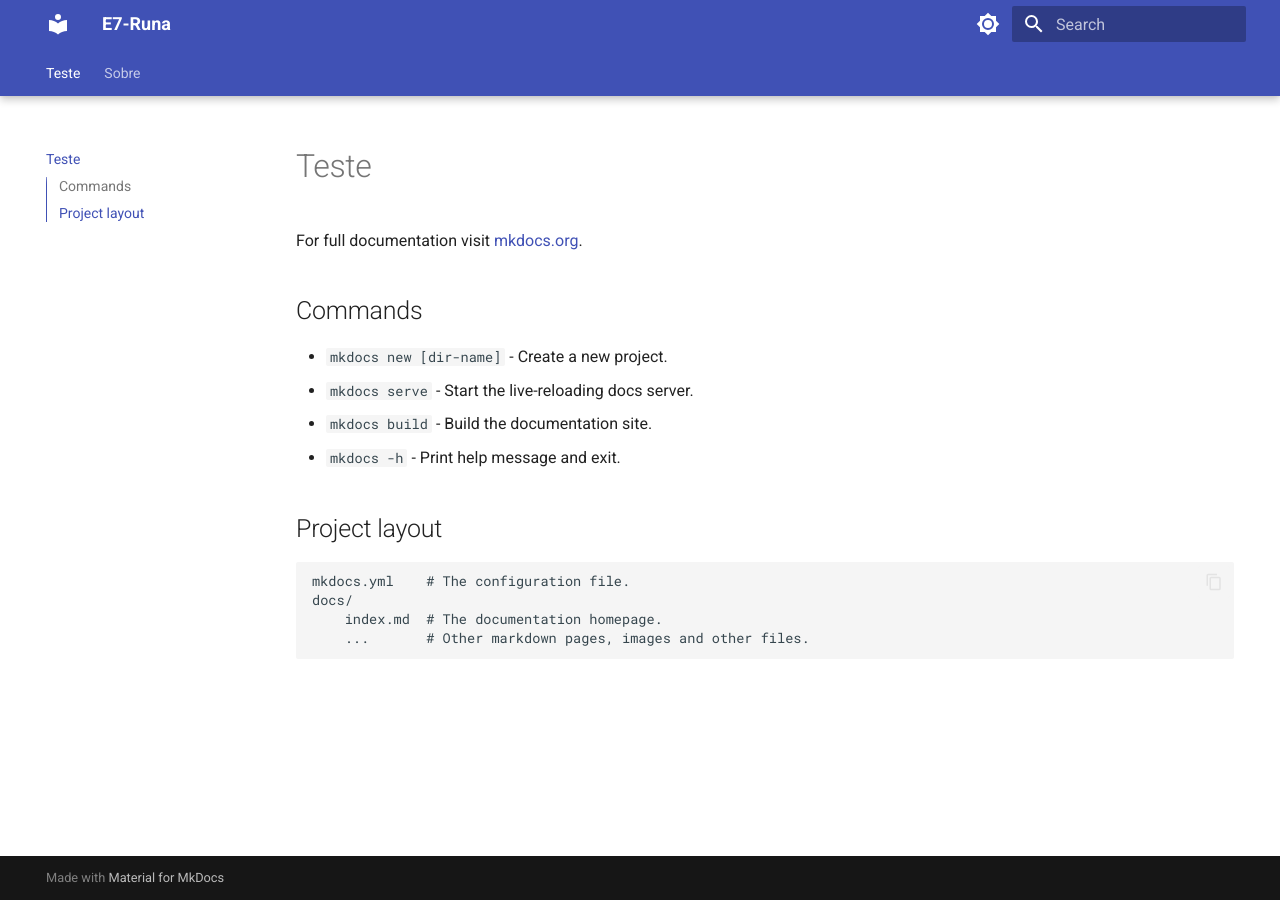
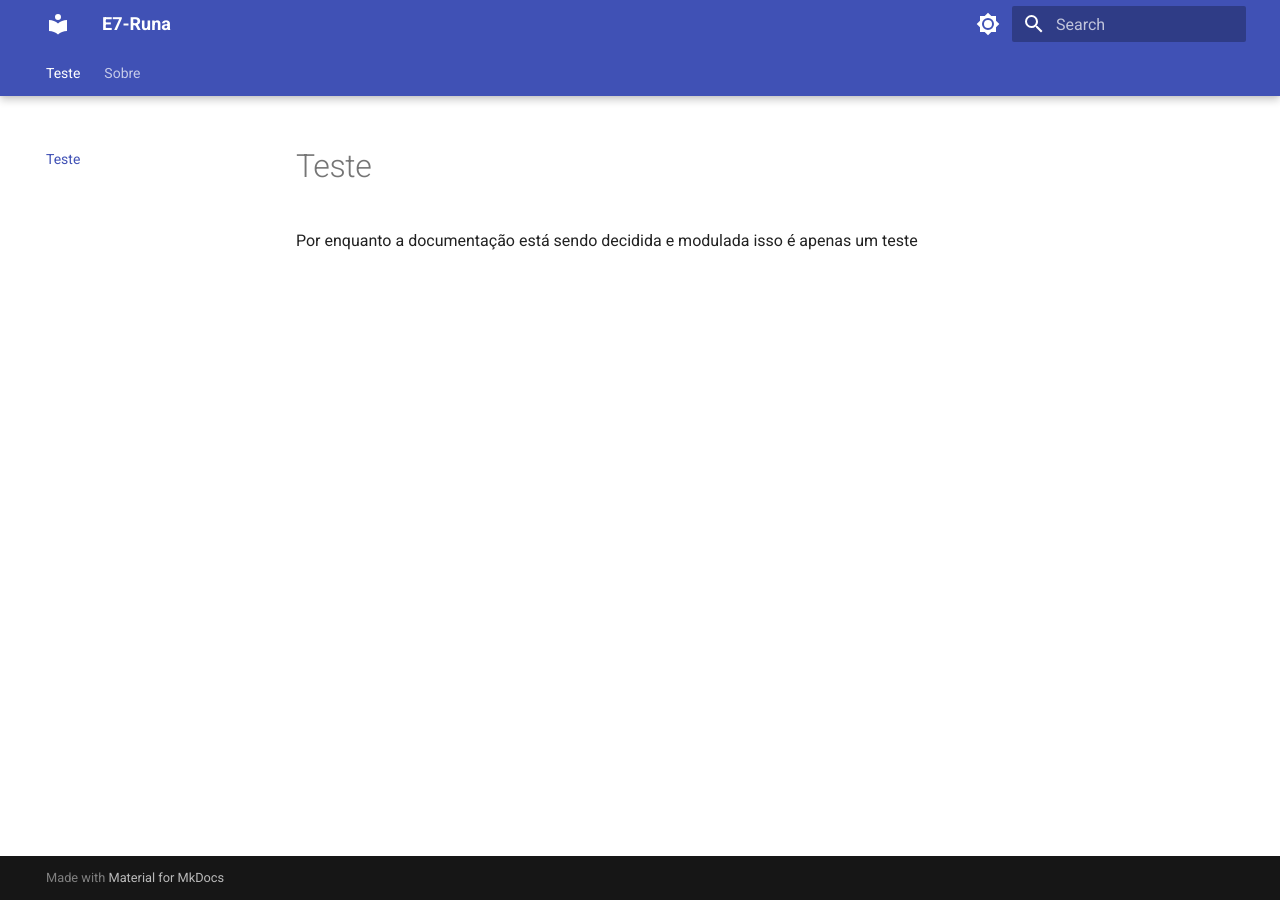
Before and after one commit to Radsfer/DocsE7Runa, an MkDocs documentation site: the page built from docs/index.md, in a window 1280 px wide. Built offline with MkDocs 1.6.1 and Material for MkDocs 9.7.7, drawn with Linux system fonts in a browser that asks for light colours.

Commit message:
vault backup: 2025-05-06 15:56:57
Affected files:
docs/index.md

```diff
--- a/docs/index.md
+++ b/docs/index.md
@@ -1,17 +1,3 @@
 # Teste
 
-For full documentation visit [mkdocs.org](https://www.mkdocs.org).
-
-## Commands
-
-* `mkdocs new [dir-name]` - Create a new project.
-* `mkdocs serve` - Start the live-reloading docs server.
-* `mkdocs build` - Build the documentation site.
-* `mkdocs -h` - Print help message and exit.
-
-## Project layout
-
-    mkdocs.yml    # The configuration file.
-    docs/
-        index.md  # The documentation homepage.
-        ...       # Other markdown pages, images and other files.
+Por enquanto a documentação está sendo decidida e modulada isso é apenas um teste
```
